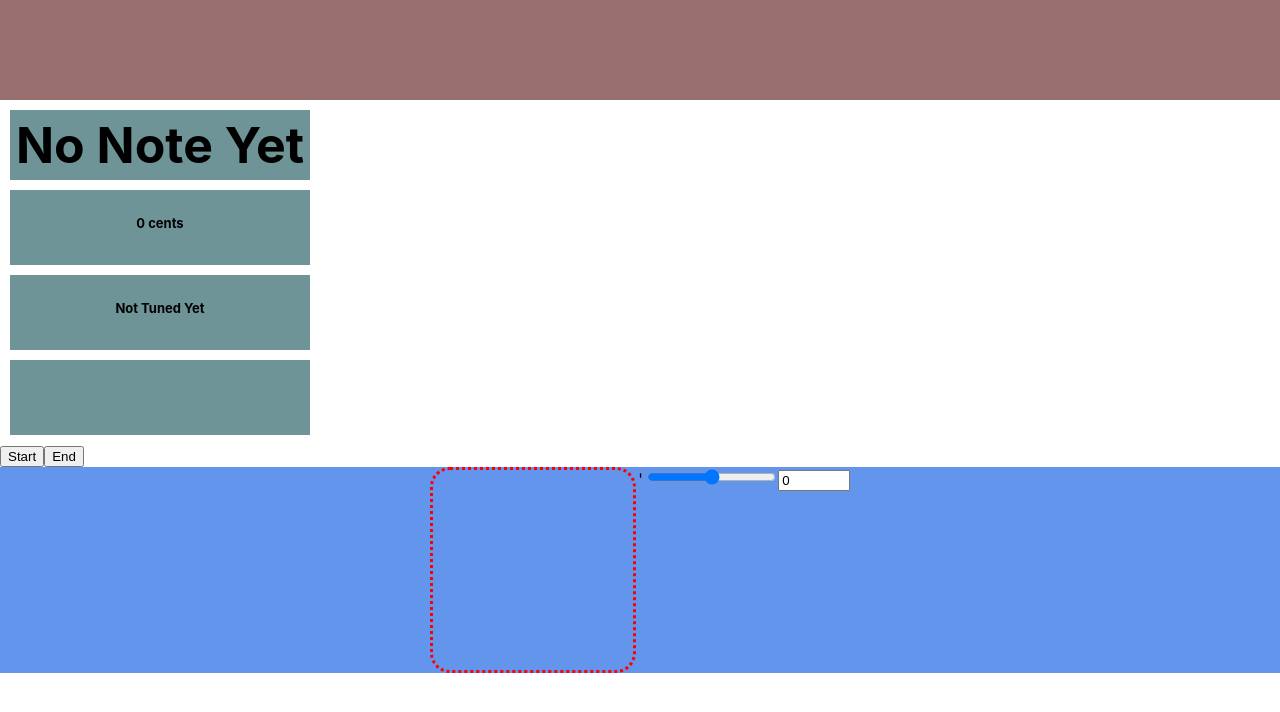
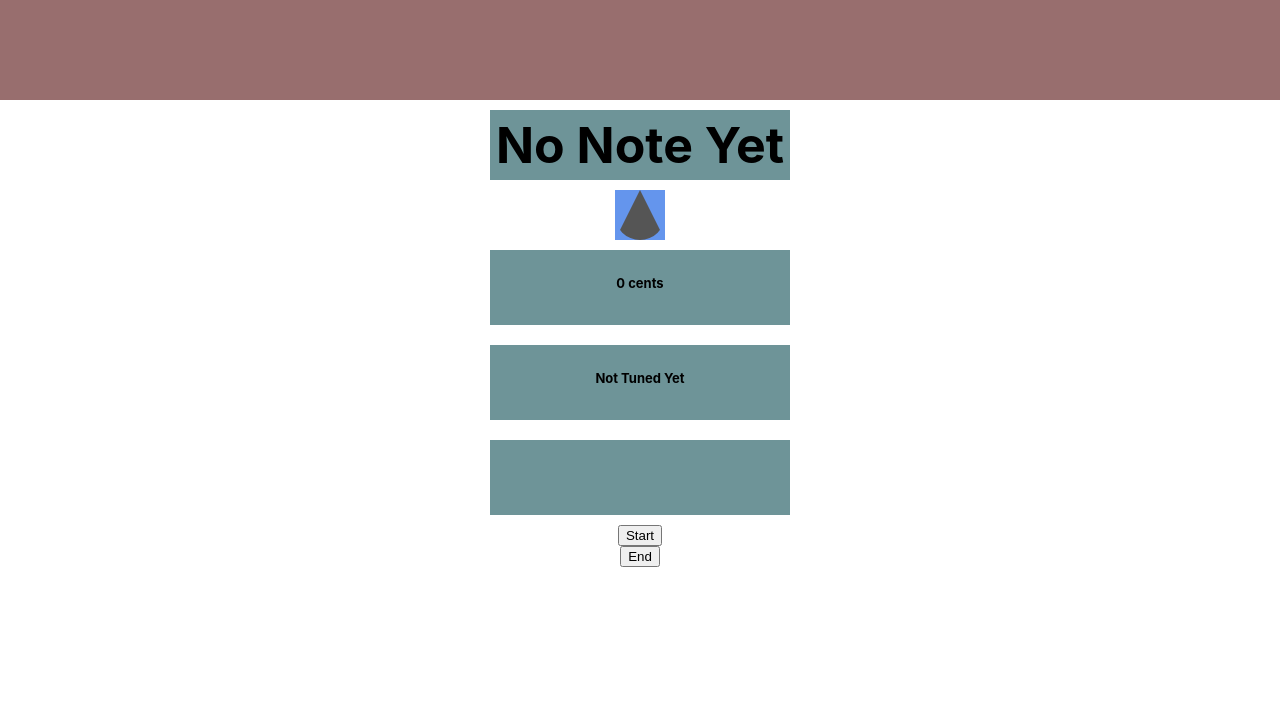
Before and after one commit to alexsacchetti/guitar-tuner, a React (Create React App) app: page / in a window 1280 px wide. Shown: the top 712 px of the page. Built offline with nearby package versions, Linux system fonts and the light colour scheme; the HTML template or start-up script is replaced by a standard one.

Commit message:
updated styling

```diff
--- a/src/App.css
+++ b/src/App.css
@@ -35,6 +35,13 @@
   to {
     transform: rotate(360deg);
   }
+}
+
+.container {
+  display: flex;
+  flex-direction: column;
+  align-items: center;
+  align-content: center;
 }
 
 .audio {
@@ -81,3 +88,12 @@
   border: 3px dotted red;
   pointer-events: none;
 }
+.triangle-up {
+  width: 0;
+  height: 0;
+  border-left: 25px solid transparent;
+  border-right: 25px solid transparent;
+  border-bottom: 50px solid #555;
+  border-bottom-right-radius: 30px;
+  border-bottom-left-radius: 30px;
+}
--- a/src/components/Tuner.tsx
+++ b/src/components/Tuner.tsx
@@ -67,7 +67,13 @@ const Tune: React.FC<{}> = (props) => {
   return (
     <div>
       <div className="audio" ref={audioShow}></div>
+      <div className="container">
         <div className="tuneNote">{displayNote}</div>
+        <div className="animate">
+          <div>
+            <motion.div className="triangle-up" animate={{ rotate }} transition={{ type: 'spring' }} />
+          </div>
+        </div>
         <div className="tuner">{displayCents} cents</div>
         <div className="tuner">{displayTune}</div>
         <div className="tuner">{isTune}</div>
@@ -77,15 +83,6 @@ const Tune: React.FC<{}> = (props) => {
         <button type="button" onClick={endAudioStream}>
           End
         </button>
-      <div className="animate">
-        <div>
-          <motion.div className="animate-tuner" animate={{ rotate }} transition={{ type: 'spring' }} />
-        </div>
-        <label>
-          <Input value={displayCents} set={setDisplayCents} min={-180} max={180}>
-            '
-          </Input>
-        </label>
       </div>
     </div>
   )
```
Lines whose indentation alone changed are shown as unchanged.
